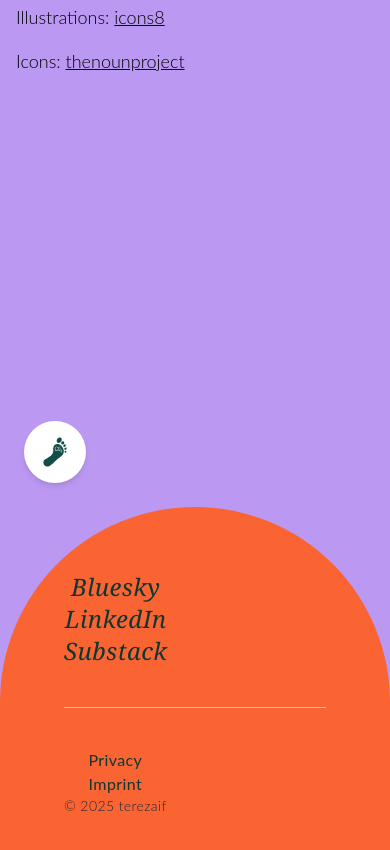
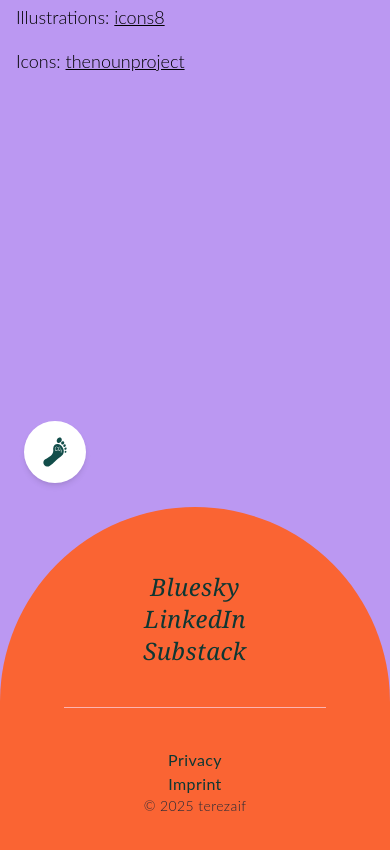
Before and after one commit to terezaif/tereza-coaching, an Eleventy site: page src/imprint.md in a window 390 px wide. Shown: the part 337-1187 px from the top of the page. Built offline with nearby package versions, Linux system fonts and the light colour scheme; Eleventy itself is replaced by a stand-in of ours; files that its build step writes are made by us from their sources; a script that the page names is missing; files whose address does not match are found by name; a web font is replaced by a local one; what postcss-import would draw is missing.

Commit message:
updated centration

```diff
--- a/src/_includes/footer.njk
+++ b/src/_includes/footer.njk
@@ -1,6 +1,6 @@
 <footer class=" w-full mx-auto p-16 rounded-t-[200px] bg-outrageousorange-400">
 
-<div class="grid sm:grid-cols-3 justify-center tracking-wide  items-center justify-between text-center">
+<div class="grid sm:grid-cols-3 justify-center tracking-wide  items-center  text-center">
     {% for item in site.social %}
       <a class=" hover:text-fairpink-300 italic text-2xl font-serif no-underline hover:underline" href="{{ item.url }}" target="_blank" rel="_noopener">{{ item.title }}</a>
     {% endfor %}
@@ -11,7 +11,7 @@
  <div class="bg-cornflowerlilac-300  w-100 h-px"></div>
 </div>
 
-<div class="grid sm:grid-cols-3 justify-center tracking-wide  items-center justify-between text-center">
+<div class="grid sm:grid-cols-3 justify-center tracking-wide  items-center  text-center">
   <a class=" hover:text-fairpink-300 no-underline" href="/privacy">Privacy</a>
   <a class=" hover:text-fairpink-300 no-underline" href="/imprint">Imprint</a>
   <div class="">
--- a/src/_includes/section.header.njk
+++ b/src/_includes/section.header.njk
@@ -1,5 +1,5 @@
 <div class="container mx-auto grid justify-center h-full py-24 pb-24">
-  <div class="grid grid-cols-2 self-center items-center  px-4  font-mono text-deepteal-950 ">
+  <div class="grid sm:grid-cols-2 self-center items-center  px-4  font-mono text-deepteal-950 ">
     <div class=" text-center  py-12 sm:px-8">
       <h1 class="tracking-wide font-black text-6xl mb-6 ">Grow your influence<span
           class=" font-bold tracking tracking-widest "> as a data expert</span></h1>
```
